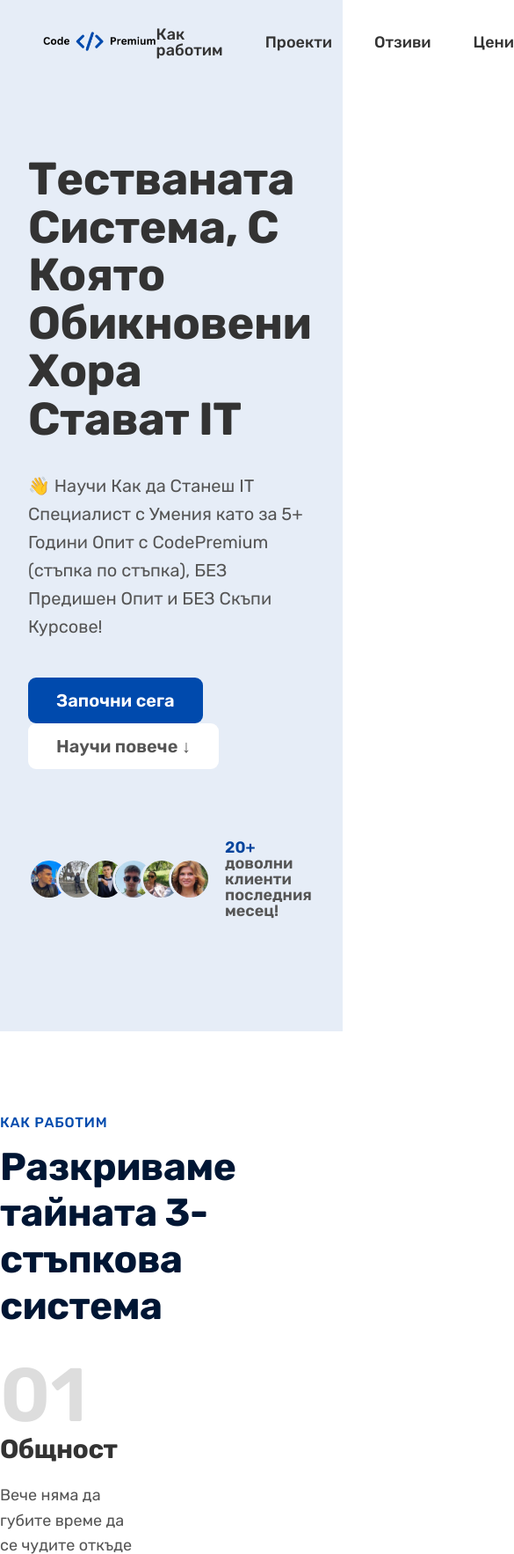
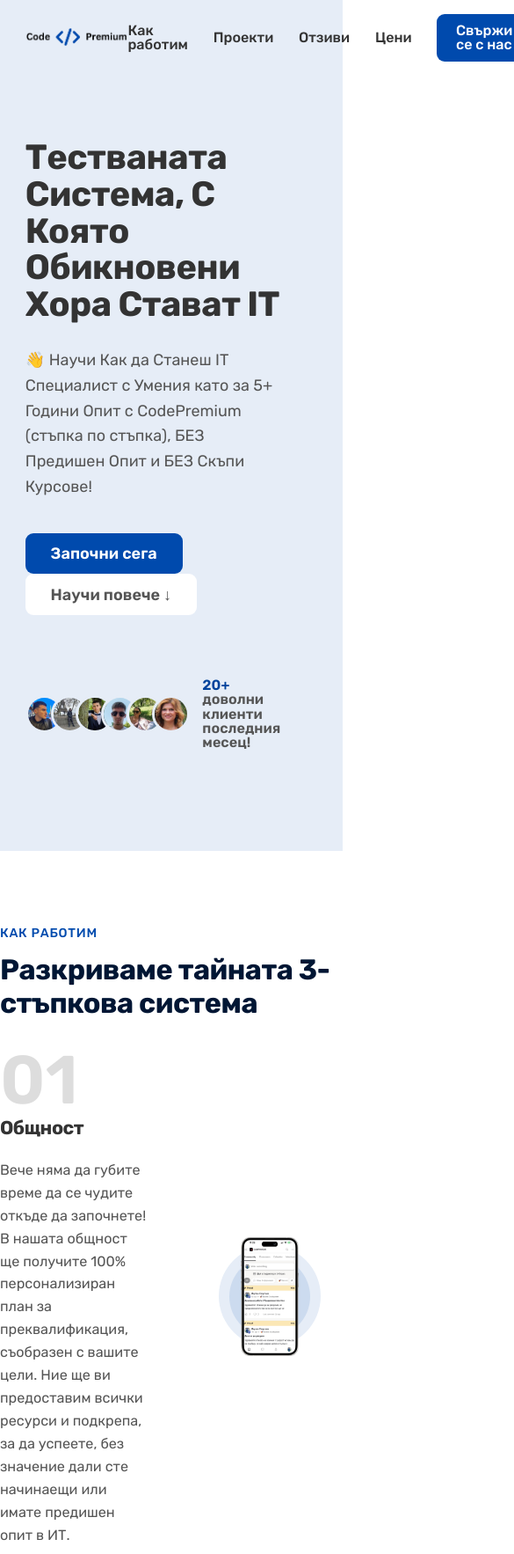
Before and after one commit to Petar-03/cdoepremium-learning, a plain HTML site: page index.html in a window 390 px wide. Shown: the top 1766 px of the page at 88% size, 585 px wide, since content can reach past the window. Drawn offline with nearby package versions, Linux system fonts and the light colour scheme.

Commit message:
implement responsive design below 1344px and 1200px

```diff
--- a/index.html
+++ b/index.html
@@ -10,6 +10,7 @@
       rel="stylesheet"
     />
     <link rel="stylesheet" href="style.css" />
+    <link rel="stylesheet" href="queries.css" />
     <title>CodePremium — Без повече притеснения за работа</title>
   </head>
   <body>
--- /dev/null
+++ b/queries.css
@@ -0,0 +1,51 @@
+/*1rem=1em*/
+/*Below: 1344px*/
+@media (max-width: 84em) {
+  .hero {
+    max-width: 120rem;
+  }
+
+  .heading-primary {
+    font-size: 4.4rem;
+  }
+
+  .testimonials-gallery {
+    grid-template-columns: repeat(2, 1fr);
+  }
+}
+
+/*Below: 1200px*/
+@media (max-width: 75em) {
+  html {
+    font-size: 56.25%;
+  }
+
+  .grid {
+    column-gap: 6.4rem;
+    row-gap: 4.8rem;
+  }
+
+  .heading-secondary {
+    font-size: 3.6rem;
+  }
+
+  .heading-tertiary {
+    font-size: 2.4rem;
+  }
+
+  .header {
+    padding: 0 3.2rem;
+  }
+
+  .nav-list {
+    gap: 3.2rem;
+  }
+
+  .hero {
+    gap: 4.8rem;
+  }
+
+  .testimonials-container {
+    padding: 9.6rem 3.2rem;
+  }
+}
--- a/style.css
+++ b/style.css
@@ -479,6 +479,7 @@ strong {
   background-color: #e6edf7;
   display: grid;
   grid-template-columns: 55fr 45fr;
+  align-items: center;
 }
 
 .testimonials-container {
```
